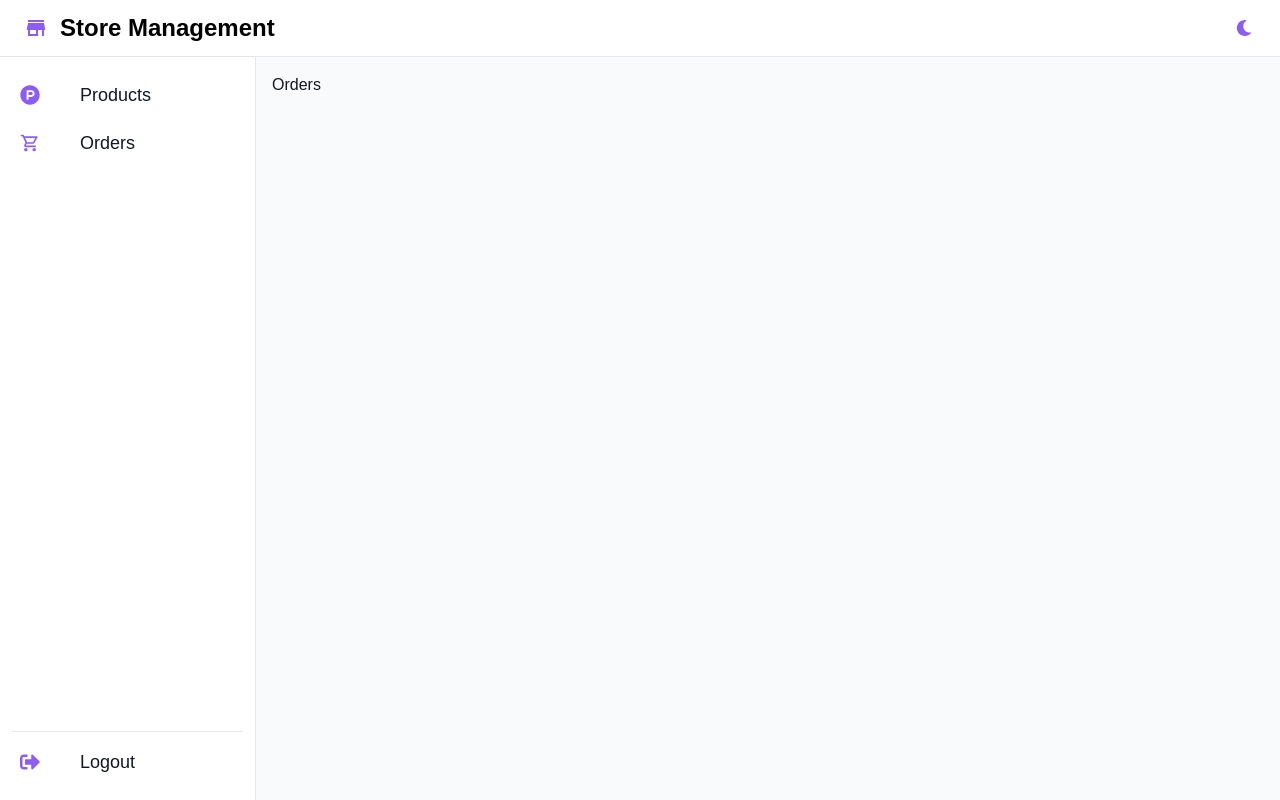
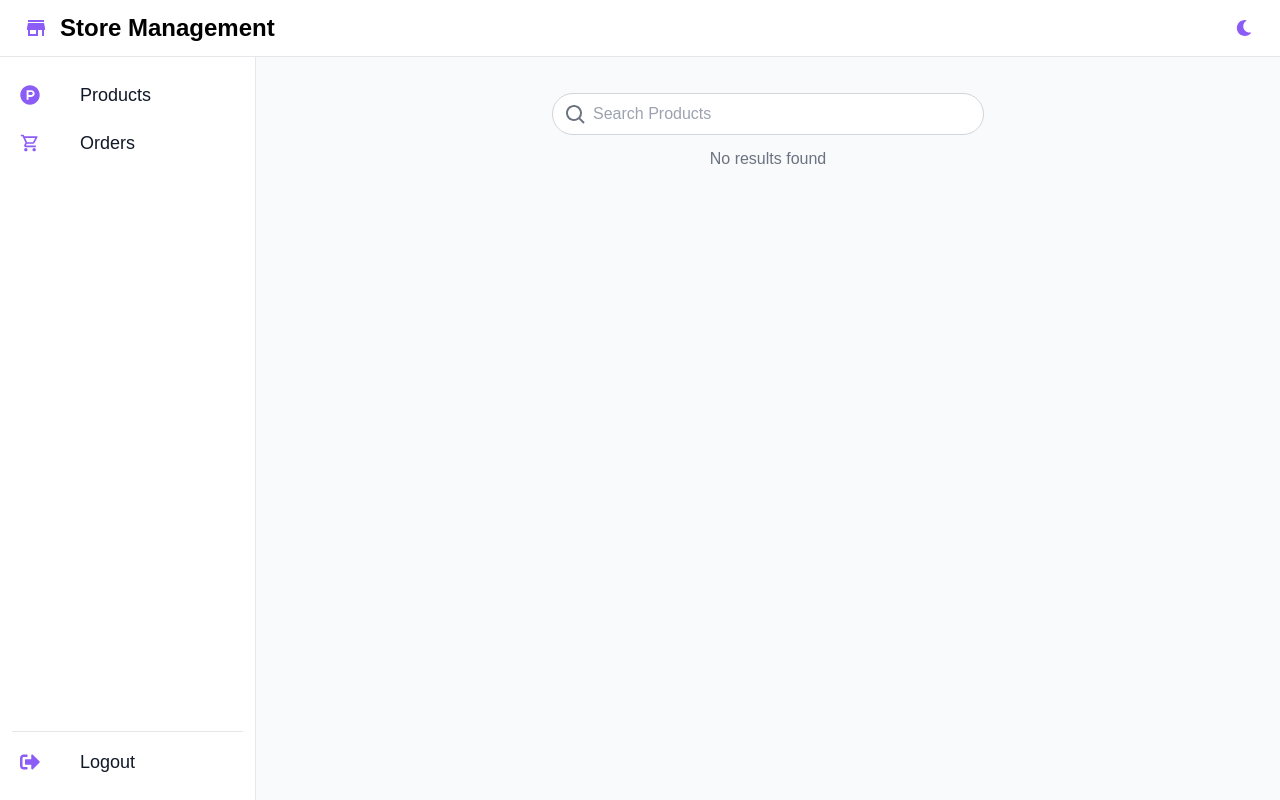
Before and after one commit to ISaak741/Store-Management, a React (Vite) app in the folder front/: page /order in a window 1280 px wide. Built offline with nearby package versions, Linux system fonts and the light colour scheme; sample sign-in values are in the browser's storage.

Commit message:
add search of product in Order

```diff
--- a/front/src/index.css
+++ b/front/src/index.css
@@ -2,11 +2,25 @@
 @tailwind components;
 @tailwind utilities;
 body {
-    @applay bg-white text-black;
+  @applay bg-white text-black;
 }
 body.dark {
-    @apply bg-gray-900 text-white;
+  @apply bg-gray-900 text-white;
 }
-/* * {
-    @apply transition-colors duration-100;
-} */
+
+.custom-scrollbar::-webkit-scrollbar {
+  width: 10px;
+}
+
+.custom-scrollbar::-webkit-scrollbar-track {
+  background: transparent;
+}
+
+.custom-scrollbar::-webkit-scrollbar-thumb {
+  background-color: #111827;
+  border-radius: 20px;
+}
+
+.custom-scrollbar::-webkit-scrollbar-thumb:hover {
+  background-color: #1f2937;
+}
--- a/front/src/pages/Orders.jsx
+++ b/front/src/pages/Orders.jsx
@@ -1,3 +1,66 @@
+import { BiSearch } from "react-icons/bi";
+import { useState } from "react";
+import { listProduct } from "../services/api";
+
 export default function Orders() {
-    return <div>Orders</div>;
+  const [input, setInput] = useState("");
+  const [results, setResults] = useState([]);
+
+  const fetchData = async (value) => {
+    try {
+      const response = await listProduct();
+      const products = response.data;
+      if (Array.isArray(products)) {
+        const filteredResults = products.filter((product) => {
+          return (
+            value &&
+            product &&
+            product.name &&
+            product.name.toLowerCase().includes(value.toLowerCase())
+          );
+        });
+        setResults(filteredResults);
+      }
+    } catch (error) {
+      console.error("Error fetching data:", error);
+    }
+  };
+
+  const handleChange = (value) => {
+    setInput(value);
+    fetchData(value);
+  };
+
+  return (
+    <div className="flex w-full justify-center flex-col items-center my-5">
+      <div className="relative">
+        <input
+          className="py-2 px-3 w-48 lg:w-[27rem] text-md text-gray-900 border border-gray-300 rounded-full pl-10 dark:bg-gray-700 dark:border-gray-600 dark:placeholder-gray-400 dark:text-white focus:outline-none focus:ring-offset-1 focus:ring focus:ring-violet-500"
+          type="text"
+          placeholder="Search Products"
+          value={input}
+          onChange={(e) => handleChange(e.target.value)}
+        />
+        <BiSearch className="absolute left-3 top-2.5 text-2xl text-gray-500" />
+      </div>
+
+      {results.length > 0 ? (
+        <ul className="py-2 px-7 mt-3 w-48 lg:w-[27rem] text-md max-h-72 overflow-y-auto text-gray-900 border border-gray-300 rounded-lg dark:bg-gray-700 dark:border-gray-600 dark:text-white custom-scrollbar">
+          {results.map((result) => (
+            <li
+              key={result.id}
+              className="p-3 flex justify-between items-center border-none rounded-lg dark:text-gray-400 hover:bg-gray-500 transition-colors"
+            >
+              <span> {result.name}</span>
+              <button className="text-white  bg-violet-500 hover:bg-violet-800 px-3 py-1 rounded-md">
+                Add
+              </button>
+            </li>
+          ))}
+        </ul>
+      ) : (
+        <p className="text-center text-gray-500 mt-3">No results found</p>
+      )}
+    </div>
+  );
 }
```
